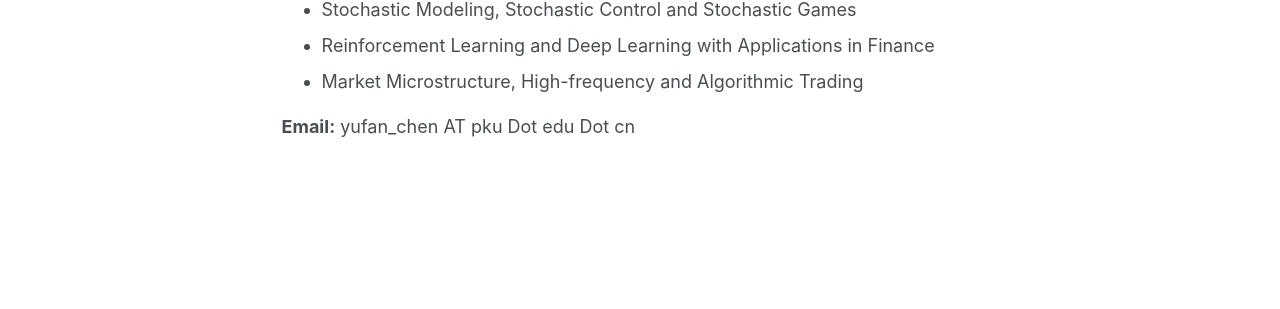
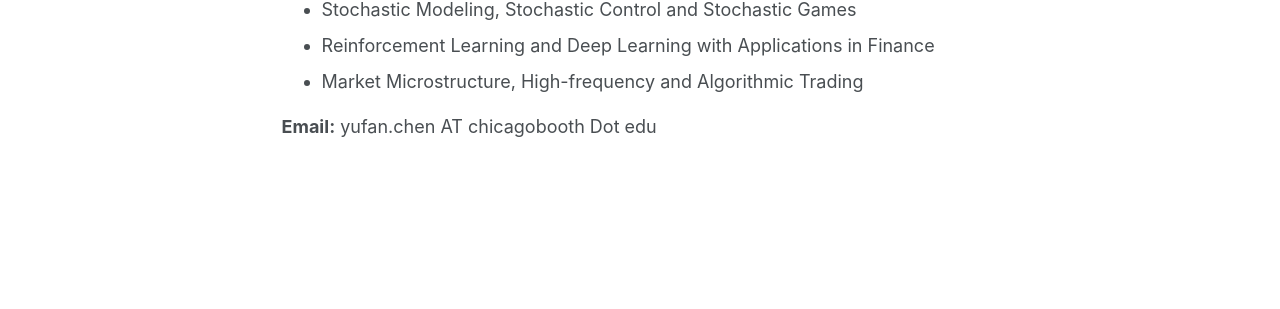
Before and after one commit to YuwanIvan/yuwanivan.github.io, a Jekyll site: the page built from _pages/about.md, in a window 1280 px wide and 972 px high. Shown: the part 474-783 px from the top of the window. Built offline with Jekyll 4.4.1, drawn with Linux system fonts in a browser that asks for light colours.

Commit message:
update email

```diff
--- a/_pages/about.md
+++ b/_pages/about.md
@@ -19,4 +19,4 @@ My research interests include:
 * Reinforcement Learning and Deep Learning with Applications in Finance
 * Market Microstructure, High-frequency and Algorithmic Trading
 
-**Email:** yufan_chen AT pku Dot edu Dot cn
+**Email:** yufan.chen AT chicagobooth Dot edu
```
